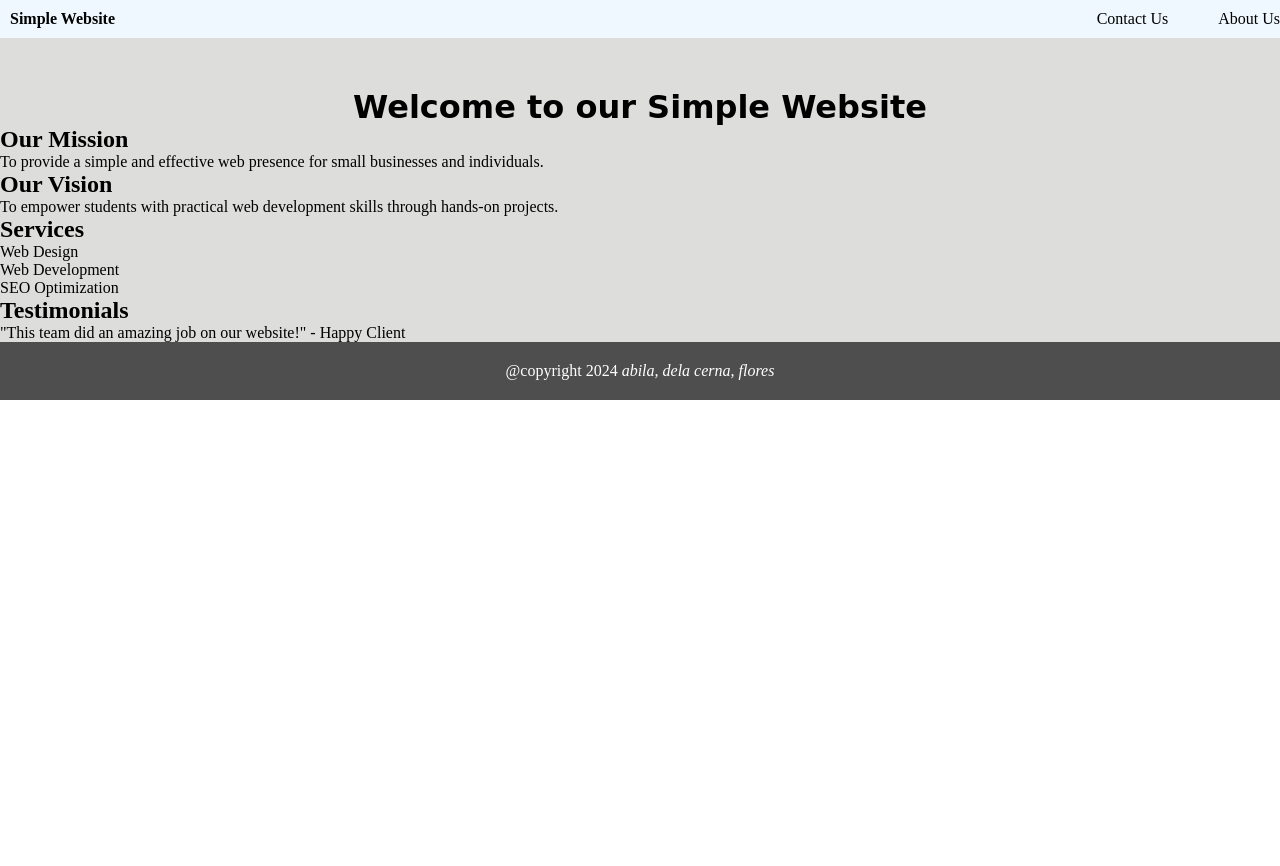
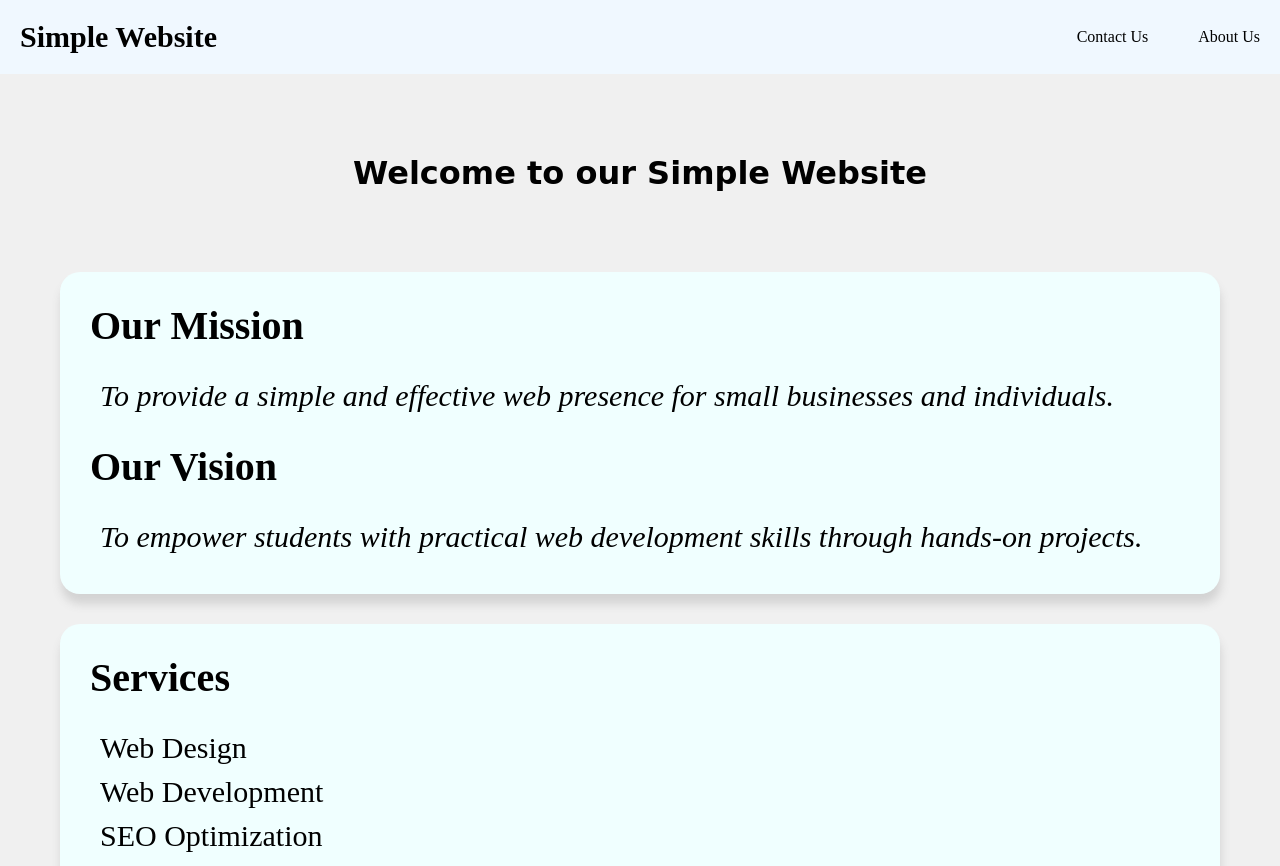
Before and after one commit to iutiuotu/SimpleWebsite, a plain HTML site: page index.html in a window 1280 px wide. Shown: the top 866 px of the page. Before the commit the page ends 800 px from the top, so only its background shows below. Drawn offline with Linux system fonts and the light colour scheme.

Commit message:
change style in main

```diff
--- a/style.css
+++ b/style.css
@@ -7,6 +7,7 @@
     align-items: center;
     justify-content: center;
     background-color: aliceblue;
+    padding: 20px;
 }
 h1{
     font-family: cursive;
@@ -27,7 +28,7 @@ h1{
     color: black;
     font-weight: bold;
     flex: 1;
-    padding: 10px;
+    font-size: 30px;
 }
 footer{
     background-color: rgb(78, 78, 78);
@@ -37,11 +38,35 @@ footer{
 
 }
 main{
-    background-color: rgb(221, 221, 220);
+    background-color: rgb(240, 240, 240);
+    padding: 30px;
 }
 main ul{
     list-style-type: none;
 }
 main h1{
-    padding-top: 50px;
+    padding: 50px;
 }
+section{
+    margin: 30px;
+    background-color: azure;
+    padding: 20px;
+    border-radius: 20px;
+    box-shadow: 1px 10px 10px rgb(211, 211, 211);
+}
+section h2{
+    font-size: 40px;
+    padding: 10px;
+}
+section p{
+    padding: 20px;
+    font-size: 30px;
+    font-style: italic;
+}
+section ul{
+    font-size: 30px;
+    padding: 20px;
+}
+section ul li{
+    padding-bottom: 10px;
+}
```
